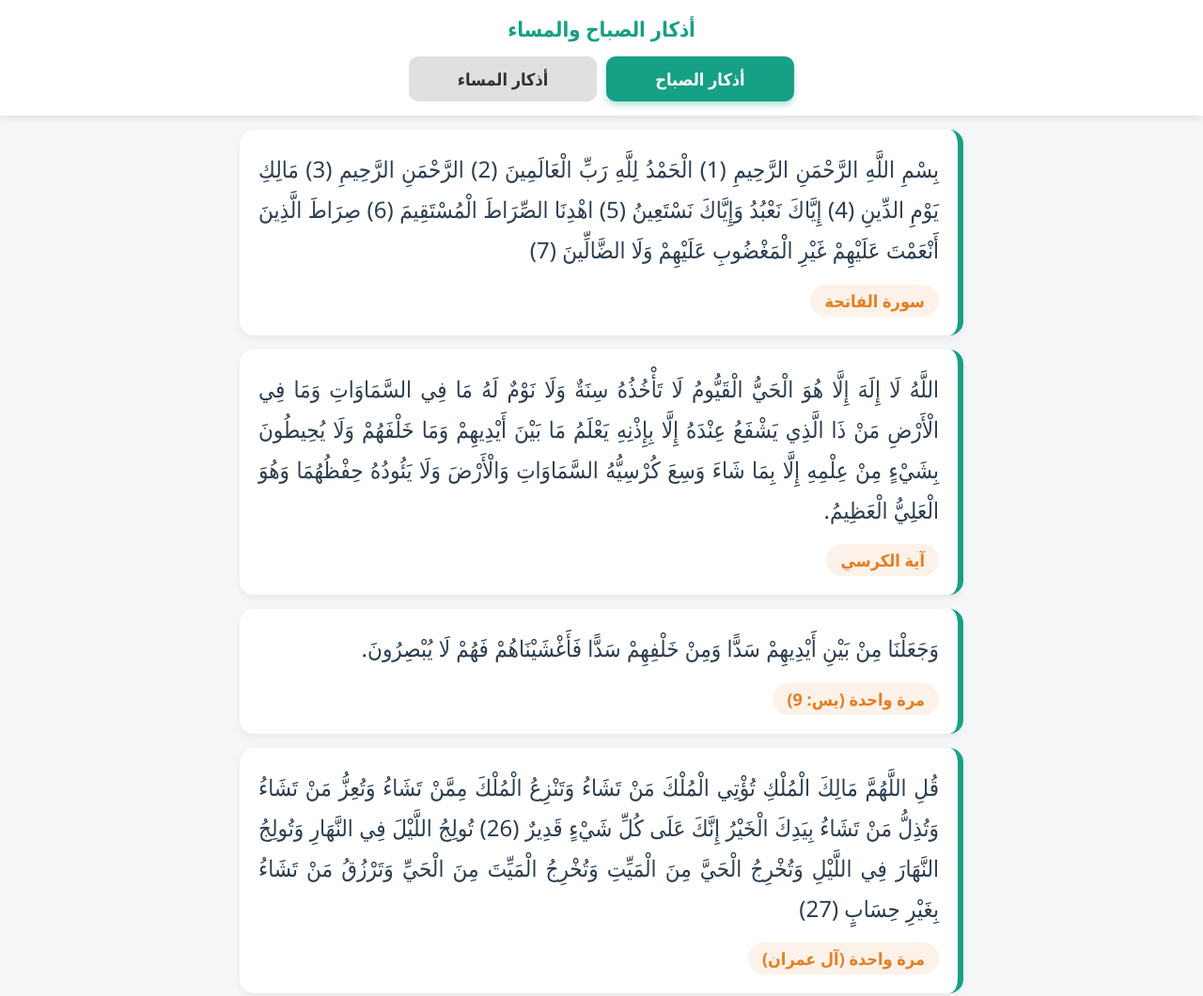
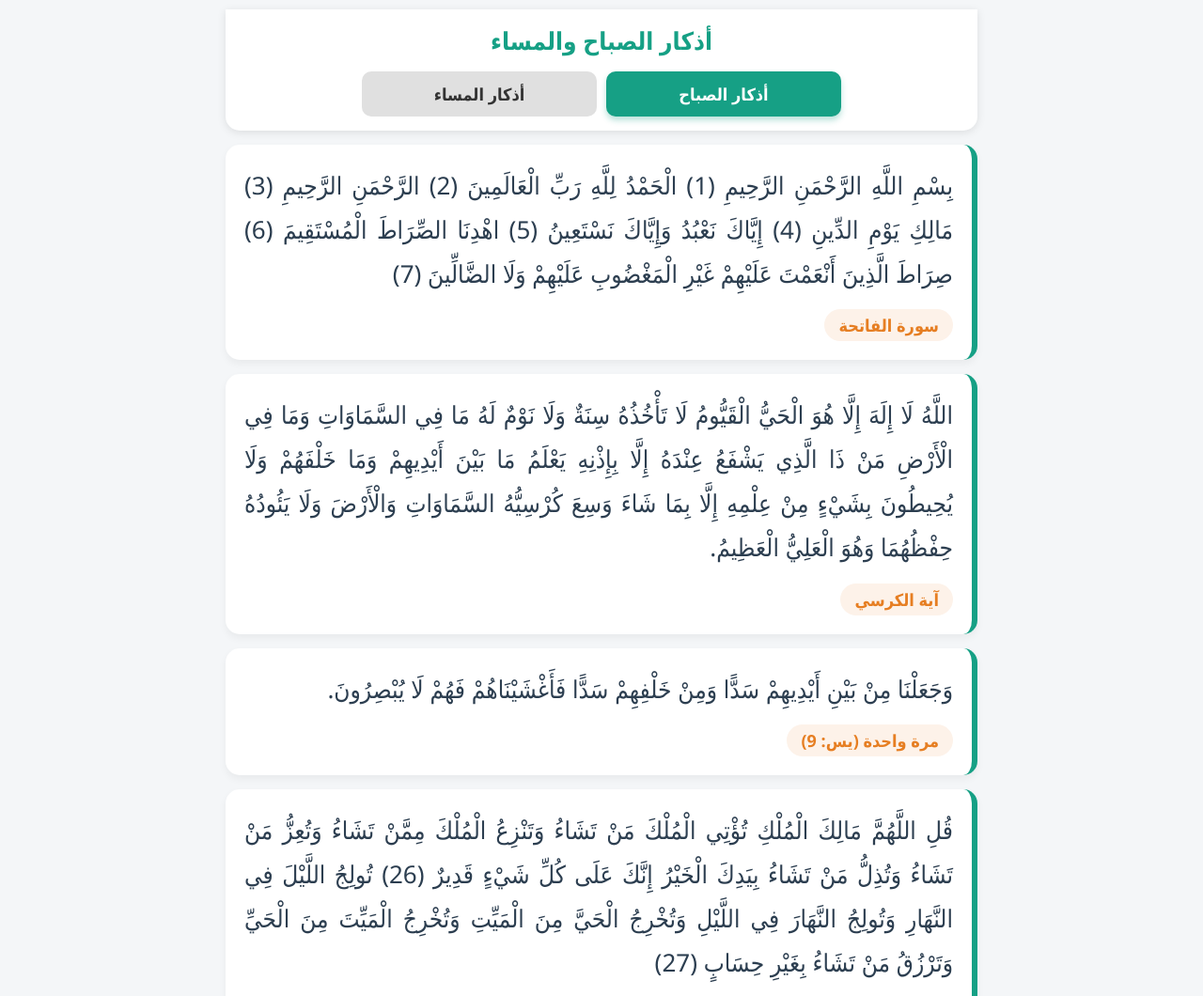
Before and after one commit to aemara100/Azkar, a plain HTML site: page index.html in a window 1280 px wide. Shown: the top 1060 px of the page at 94% size. Drawn offline with Linux system fonts and the light colour scheme.

Commit message:
Add files via upload

```diff
--- a/index.html
+++ b/index.html
@@ -2,25 +2,125 @@
 <html lang="ar" dir="rtl">
 <head>
     <meta charset="UTF-8">
-    <meta name="viewport" content="width=device-width, initial-scale=1.0, maximum-scale=1.0, user-scalable=no">
+    <meta name="viewport" content="width=device-width, initial-scale=1.0, maximum-scale=1.0, user-scalable=no, viewport-fit=cover">
     <title>أذكار الصباح والمساء</title>
     <style>
         * { box-sizing: border-box; margin: 0; padding: 0; font-family: 'Segoe UI', Tahoma, Geneva, Verdana, sans-serif; }
-        body { background-color: #f4f6f8; color: #2c3e50; display: flex; flex-direction: column; min-height: 100vh; }
-        header { background-color: #ffffff; box-shadow: 0 2px 10px rgba(0,0,0,0.1); position: sticky; top: 0; z-index: 100; padding: 15px 10px; text-align: center; }
-        h1 { font-size: 22px; color: #16a085; margin-bottom: 15px; }
-        .tabs { display: flex; justify-content: center; gap: 10px; }
-        .tabs button { flex: 1; max-width: 200px; padding: 12px; font-size: 18px; font-weight: bold; border: none; border-radius: 10px; cursor: pointer; background-color: #e0e0e0; color: #333; transition: all 0.3s ease; }
-        .tabs button.active { background-color: #16a085; color: white; box-shadow: 0 4px 6px rgba(22, 160, 133, 0.3); }
-        main { flex: 1; padding: 15px; display: flex; flex-direction: column; gap: 15px; max-width: 800px; margin: 0 auto; width: 100%; }
-        .dhikr-card { background-color: #ffffff; border-radius: 15px; padding: 20px; box-shadow: 0 4px 8px rgba(0,0,0,0.05); border-right: 6px solid #16a085; cursor: pointer; transition: all 0.4s ease; user-select: none; }
-        .dhikr-text { font-size: 24px; line-height: 1.8; font-weight: 500; text-align: justify; }
-        .dhikr-count { margin-top: 15px; font-size: 18px; font-weight: bold; color: #e67e22; background-color: #fdf2e9; display: inline-block; padding: 5px 15px; border-radius: 20px; }
-        .dhikr-card.read { opacity: 0.4; background-color: #e8f8f5; border-right-color: #bdc3c7; transform: scale(0.98); }
+
+        html, body {
+            width: 100%;
+            min-height: 100vh;
+            min-height: 100dvh;
+            background-color: #f4f6f8;
+            color: #2c3e50;
+            overflow-y: auto;
+        }
+
+        body {
+            display: flex;
+            flex-direction: column;
+            align-items: center;
+            padding: 10px;
+        }
+
+        .main-container {
+            width: 100%;
+            max-width: 800px; /* يضمن التمركز على التابلت والآيباد */
+        }
+
+        header {
+            background-color: #ffffff;
+            box-shadow: 0 2px 10px rgba(0,0,0,0.1);
+            position: sticky;
+            top: 0;
+            z-index: 100;
+            padding: 15px 10px;
+            text-align: center;
+            width: 100%;
+            border-radius: 0 0 15px 15px;
+        }
+
+        h1 {
+            font-size: clamp(20px, 5vw, 26px);
+            color: #16a085;
+            margin-bottom: 15px;
+        }
+
+        .tabs {
+            display: flex;
+            justify-content: center;
+            gap: 10px;
+        }
+
+        .tabs button {
+            flex: 1;
+            max-width: 250px;
+            padding: 12px;
+            font-size: clamp(14px, 4vw, 18px);
+            font-weight: bold;
+            border: none;
+            border-radius: 10px;
+            cursor: pointer;
+            background-color: #e0e0e0;
+            color: #333;
+            transition: all 0.3s ease;
+        }
+
+        .tabs button.active {
+            background-color: #16a085;
+            color: white;
+            box-shadow: 0 4px 6px rgba(22, 160, 133, 0.3);
+        }
+
+        main {
+            flex: 1;
+            padding: 15px 0;
+            display: flex;
+            flex-direction: column;
+            gap: 15px;
+            width: 100%;
+        }
+
+        .dhikr-card {
+            background-color: #ffffff;
+            border-radius: 15px;
+            padding: 20px;
+            box-shadow: 0 4px 8px rgba(0,0,0,0.05);
+            border-right: 6px solid #16a085;
+            cursor: pointer;
+            transition: all 0.4s ease;
+            user-select: none;
+        }
+
+        .dhikr-text {
+            font-size: clamp(18px, 5vw, 26px); /* خط كبير ومتجاوب */
+            line-height: 1.8;
+            font-weight: 500;
+            text-align: justify;
+        }
+
+        .dhikr-count {
+            margin-top: 15px;
+            font-size: clamp(14px, 4vw, 18px);
+            font-weight: bold;
+            color: #e67e22;
+            background-color: #fdf2e9;
+            display: inline-block;
+            padding: 5px 15px;
+            border-radius: 20px;
+        }
+
+        .dhikr-card.read {
+            opacity: 0.4;
+            background-color: #e8f8f5;
+            border-right-color: #bdc3c7;
+            transform: scale(0.98);
+        }
     </style>
 </head>
 <body>
 
+    <div class="main-container">
         <header>
             <h1>أذكار الصباح والمساء</h1>
             <div class="tabs">
@@ -30,6 +130,7 @@
         </header>
 
         <main id="adhkar-container"></main>
+    </div>
 
     <script>
         // الأذكار المشتركة (القرآن والأدعية التي تقال صباحاً ومساءً)
```
Lines whose indentation alone changed are shown as unchanged.
